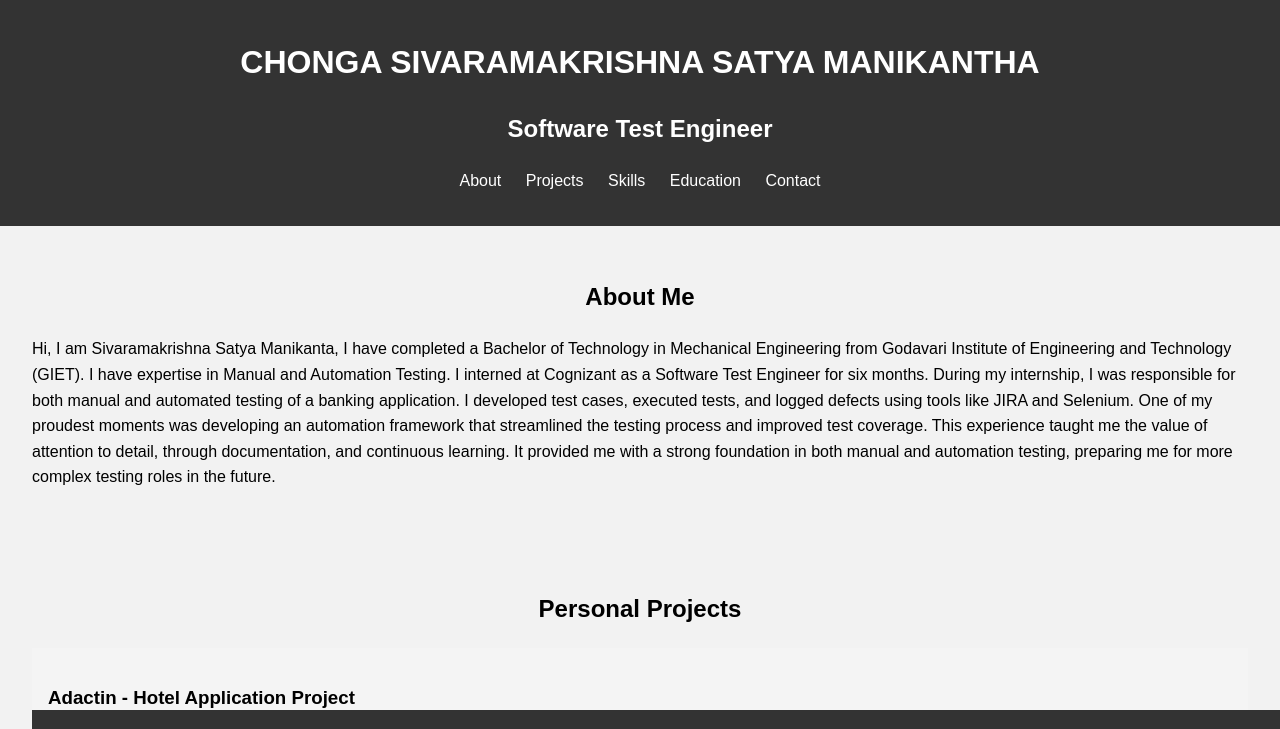
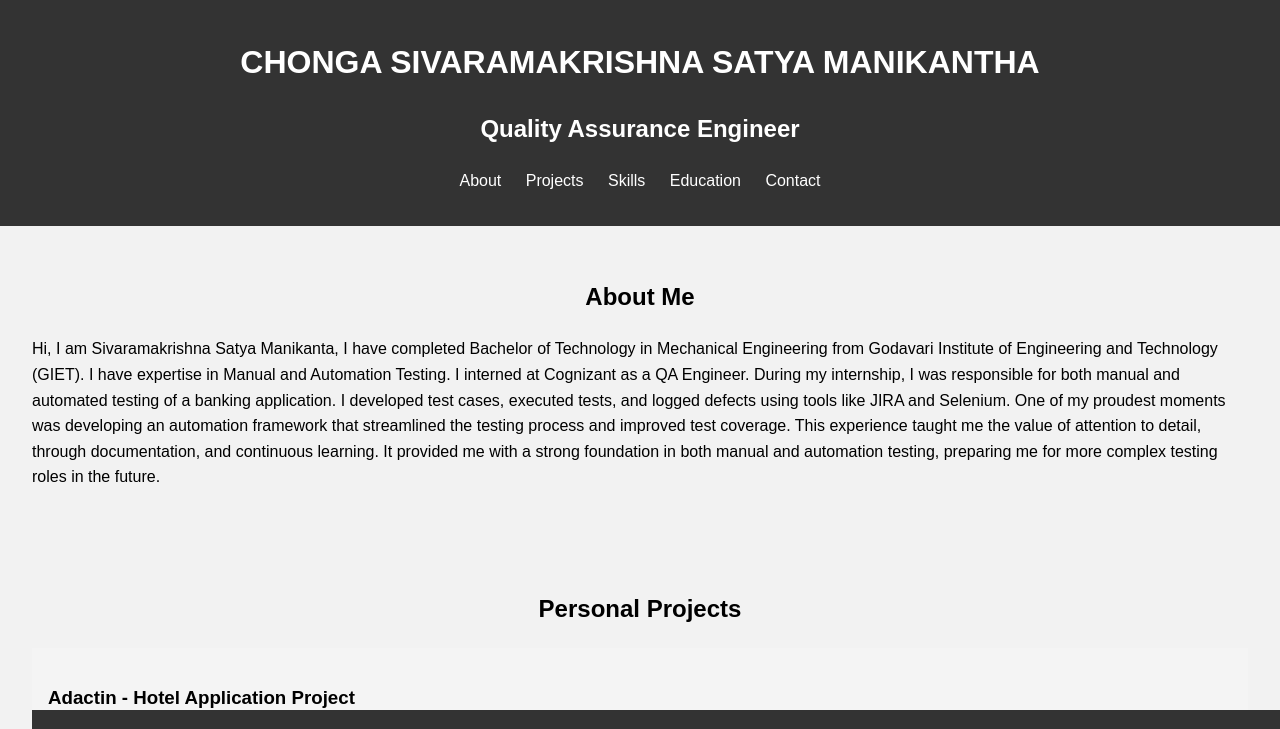
Before and after one commit to Siva-chonga/Siva-Portfolio, a plain HTML site: page index.html in a window 1280 px wide. Shown: the top 729 px of the page. Drawn offline with Linux system fonts and the light colour scheme; a script that the page names is missing.

Commit message:
Add files via upload

```diff
--- a/index.html
+++ b/index.html
@@ -9,7 +9,7 @@
 <body>
     <header>
         <h1>CHONGA SIVARAMAKRISHNA SATYA MANIKANTHA</h1>
-        <h2>Software Test Engineer</h2>
+        <h2>Quality Assurance Engineer</h2>
         <nav>
             <ul>
                 <li><a href="#About">About</a></li>
@@ -22,7 +22,7 @@
     </header>
     <section id="About">
         <h2>About Me</h2>
-        <p>Hi, I am Sivaramakrishna Satya Manikanta, I have completed a Bachelor of Technology in Mechanical Engineering from Godavari Institute of Engineering and Technology (GIET). I have expertise in Manual and Automation Testing. I interned at Cognizant as a Software Test Engineer for six months.
+        <p>Hi, I am Sivaramakrishna Satya Manikanta, I have completed Bachelor of Technology in Mechanical Engineering from Godavari Institute of Engineering and Technology (GIET). I have expertise in Manual and Automation Testing. I interned at Cognizant as a QA Engineer.
 
             During my internship, I was responsible for both manual and automated testing of a banking application. I developed test cases, executed tests, and logged defects using tools like JIRA and Selenium. One of my proudest moments was developing an automation framework that streamlined the testing process and improved test coverage. This experience taught me the value of attention to detail, through documentation, and continuous learning. It provided me with a strong foundation in both manual and automation testing, preparing me for more complex testing roles in the future.</p>
     </section>
@@ -51,7 +51,7 @@
             <h3>Technical Skills</h3>
             <ul>
                 <li><b>Manual Testing:</b> Requirements understanding, Test plan, Test Scenarios, Test Cases, Test Execution, Bug Reporting, Jira Tool, Agile, Entry Criteria, Exit Criteria </li>
-                <li><b>Automation Testing:</b> Selenium Web driver</li>
+                <li><b>Automation Testing:</b> Selenium WebDriver, TestNG, Cucumber frameworks</li>
                 <Li><b>Languages:</b> Java</Li>
             </ul>
             <h3>Soft Skills</h3>
```
